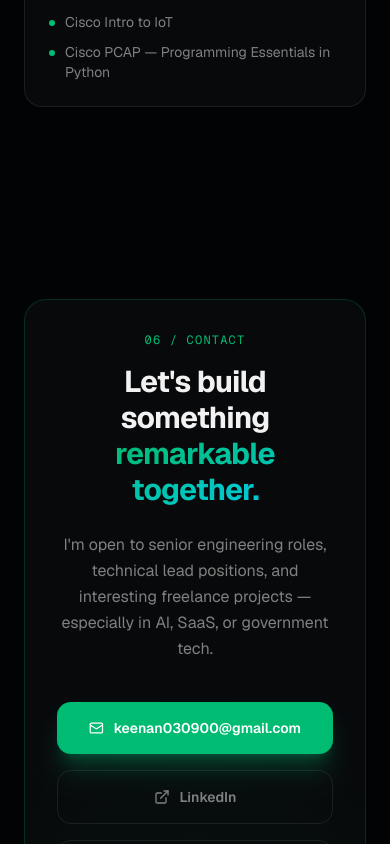
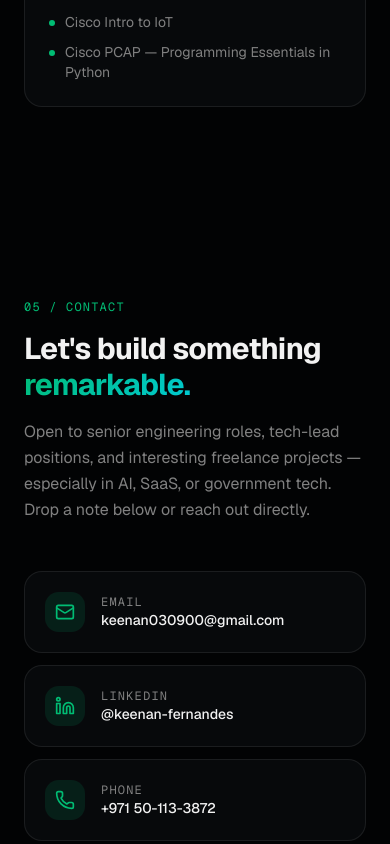
Before and after one commit to KeenanFernandes2000/portfoliowebsite, a Next.js app: page / in a window 390 px wide. Shown: the part 7201-8045 px from the top of the page. Built offline with nearby package versions, Linux system fonts and the light colour scheme.

Commit message:
feat(contact): replace CTA with form + fix section numbering

```diff
--- a/components/sections/contact.tsx
+++ b/components/sections/contact.tsx
@@ -2,7 +2,8 @@
 
 import * as React from "react";
 import { useInView, useReducedMotion } from "framer-motion";
-import { Mail, ExternalLink, Phone } from "lucide-react";
+import { Mail, Send, Linkedin, Phone, Check } from "lucide-react";
+import { cn } from "@/lib/utils";
 
 function FadeInView({
   children,
@@ -36,72 +37,199 @@ function FadeInView({
 }
 
 export function Contact() {
+  const [name, setName] = React.useState("");
+  const [email, setEmail] = React.useState("");
+  const [message, setMessage] = React.useState("");
+  const [sent, setSent] = React.useState(false);
+
+  const valid =
+    name.trim().length > 1 &&
+    /^[^\s@]+@[^\s@]+\.[^\s@]+$/.test(email) &&
+    message.trim().length > 3;
+
+  function handleSubmit(e: React.FormEvent) {
+    e.preventDefault();
+    if (!valid) return;
+    const subject = encodeURIComponent(`Portfolio inquiry from ${name}`);
+    const body = encodeURIComponent(`${message}\n\n— ${name}\n${email}`);
+    window.location.href = `mailto:keenan030900@gmail.com?subject=${subject}&body=${body}`;
+    setSent(true);
+  }
+
   return (
     <section
       id="contact"
       className="py-24 md:py-32 section-padding max-w-7xl mx-auto"
       aria-labelledby="contact-heading"
     >
-      {/* Big CTA block */}
       <FadeInView>
-        <div className="relative rounded-3xl border border-em/20 bg-card overflow-hidden p-8 md:p-16 text-center">
-          {/* Background decoration */}
-          <div
-            className="absolute inset-0 -z-0 opacity-30"
-            aria-hidden="true"
-            style={{
-              background:
-                "radial-gradient(ellipse 80% 60% at 50% 120%, oklch(0.69 0.18 160 / 20%), transparent)",
-            }}
-          />
-
-          <div className="relative z-10">
         <span className="text-xs font-mono text-em tracking-widest uppercase mb-4 block">
-              06 / Contact
+          05 / Contact
         </span>
         <h2
           id="contact-heading"
-              className="text-3xl sm:text-4xl md:text-5xl lg:text-6xl font-bold tracking-tight mb-6"
+          className="text-3xl sm:text-4xl md:text-5xl font-bold tracking-tight mb-4"
         >
-              Let&apos;s build something
-              <br />
-              <span className="gradient-text">remarkable together.</span>
+          Let&apos;s build something{" "}
+          <span className="gradient-text">remarkable.</span>
         </h2>
-            <p className="text-muted-foreground text-base sm:text-lg max-w-lg mx-auto mb-10 leading-relaxed">
-              I&apos;m open to senior engineering roles, technical lead
-              positions, and interesting freelance projects — especially in AI,
-              SaaS, or government tech.
+        <p className="text-muted-foreground text-base sm:text-lg max-w-2xl mb-12 leading-relaxed">
+          Open to senior engineering roles, tech-lead positions, and interesting
+          freelance projects — especially in AI, SaaS, or government tech. Drop
+          a note below or reach out directly.
         </p>
+      </FadeInView>
 
-            {/* Contact buttons */}
-            <div className="flex flex-col sm:flex-row items-center justify-center gap-4">
+      <div className="grid lg:grid-cols-[1fr_1.2fr] gap-10 lg:gap-16 items-start">
+        {/* Left: direct contact channels */}
+        <FadeInView delay={0.05}>
+          <div className="space-y-3">
             <a
               href="mailto:keenan030900@gmail.com"
-                className="inline-flex items-center gap-2.5 bg-em text-white font-semibold text-sm px-8 py-4 rounded-xl hover:opacity-90 transition-opacity focus-ring shadow-xl shadow-em/25 w-full sm:w-auto justify-center"
+              className="group flex items-center gap-4 p-5 rounded-2xl border border-border bg-card hover:border-em/50 hover:bg-em-muted/30 transition-all duration-200 focus-ring"
             >
-                <Mail className="w-4 h-4" aria-hidden="true" />
+              <span className="w-10 h-10 rounded-xl bg-em-muted flex items-center justify-center text-em shrink-0">
+                <Mail className="w-5 h-5" aria-hidden="true" />
+              </span>
+              <span className="min-w-0">
+                <span className="block text-xs font-mono uppercase tracking-widest text-muted-foreground">
+                  Email
+                </span>
+                <span className="block text-sm font-medium text-foreground truncate group-hover:text-em transition-colors">
                   keenan030900@gmail.com
+                </span>
+              </span>
             </a>
+
             <a
               href="https://www.linkedin.com/in/keenan-fernandes-9906b4171/"
               target="_blank"
               rel="noopener noreferrer"
-                className="inline-flex items-center gap-2.5 border border-border hover:border-em hover:text-em text-muted-foreground font-semibold text-sm px-8 py-4 rounded-xl transition-colors duration-200 focus-ring w-full sm:w-auto justify-center"
+              className="group flex items-center gap-4 p-5 rounded-2xl border border-border bg-card hover:border-em/50 hover:bg-em-muted/30 transition-all duration-200 focus-ring"
             >
-                <ExternalLink className="w-4 h-4" aria-hidden="true" />
+              <span className="w-10 h-10 rounded-xl bg-em-muted flex items-center justify-center text-em shrink-0">
+                <Linkedin className="w-5 h-5" aria-hidden="true" />
+              </span>
+              <span className="min-w-0">
+                <span className="block text-xs font-mono uppercase tracking-widest text-muted-foreground">
                   LinkedIn
+                </span>
+                <span className="block text-sm font-medium text-foreground group-hover:text-em transition-colors">
+                  @keenan-fernandes
+                </span>
+              </span>
             </a>
+
             <a
               href="tel:+971501133872"
-                className="inline-flex items-center gap-2.5 border border-border hover:border-em hover:text-em text-muted-foreground font-semibold text-sm px-8 py-4 rounded-xl transition-colors duration-200 focus-ring w-full sm:w-auto justify-center"
+              className="group flex items-center gap-4 p-5 rounded-2xl border border-border bg-card hover:border-em/50 hover:bg-em-muted/30 transition-all duration-200 focus-ring"
             >
-                <Phone className="w-4 h-4" aria-hidden="true" />
+              <span className="w-10 h-10 rounded-xl bg-em-muted flex items-center justify-center text-em shrink-0">
+                <Phone className="w-5 h-5" aria-hidden="true" />
+              </span>
+              <span className="min-w-0">
+                <span className="block text-xs font-mono uppercase tracking-widest text-muted-foreground">
+                  Phone
+                </span>
+                <span className="block text-sm font-medium text-foreground group-hover:text-em transition-colors">
                   +971 50-113-3872
+                </span>
+              </span>
             </a>
           </div>
+        </FadeInView>
+
+        {/* Right: form */}
+        <FadeInView delay={0.1}>
+          <form
+            onSubmit={handleSubmit}
+            className="rounded-2xl border border-border bg-card p-6 sm:p-8 space-y-5"
+            noValidate
+          >
+            <div className="grid sm:grid-cols-2 gap-5">
+              <div>
+                <label
+                  htmlFor="name"
+                  className="block text-xs font-mono uppercase tracking-widest text-muted-foreground mb-2"
+                >
+                  Name
+                </label>
+                <input
+                  id="name"
+                  type="text"
+                  value={name}
+                  onChange={(e) => setName(e.target.value)}
+                  placeholder="Jane Doe"
+                  className="w-full px-4 py-3 rounded-xl border border-border bg-background text-foreground placeholder:text-muted-foreground/60 focus:border-em focus:outline-none focus:ring-2 focus:ring-em/30 transition-colors"
+                  required
+                />
+              </div>
+              <div>
+                <label
+                  htmlFor="email"
+                  className="block text-xs font-mono uppercase tracking-widest text-muted-foreground mb-2"
+                >
+                  Email
+                </label>
+                <input
+                  id="email"
+                  type="email"
+                  value={email}
+                  onChange={(e) => setEmail(e.target.value)}
+                  placeholder="you@company.com"
+                  className="w-full px-4 py-3 rounded-xl border border-border bg-background text-foreground placeholder:text-muted-foreground/60 focus:border-em focus:outline-none focus:ring-2 focus:ring-em/30 transition-colors"
+                  required
+                />
               </div>
             </div>
+
+            <div>
+              <label
+                htmlFor="message"
+                className="block text-xs font-mono uppercase tracking-widest text-muted-foreground mb-2"
+              >
+                Message
+              </label>
+              <textarea
+                id="message"
+                value={message}
+                onChange={(e) => setMessage(e.target.value)}
+                placeholder="Tell me a bit about the role, project, or idea…"
+                rows={6}
+                className="w-full px-4 py-3 rounded-xl border border-border bg-background text-foreground placeholder:text-muted-foreground/60 focus:border-em focus:outline-none focus:ring-2 focus:ring-em/30 transition-colors resize-y min-h-[140px]"
+                required
+              />
+            </div>
+
+            <button
+              type="submit"
+              disabled={!valid}
+              className={cn(
+                "w-full sm:w-auto inline-flex items-center justify-center gap-2.5 font-semibold text-sm px-7 py-3.5 rounded-xl focus-ring transition-all duration-200",
+                valid
+                  ? "bg-em text-white hover:opacity-90 shadow-lg shadow-em/20"
+                  : "bg-muted text-muted-foreground cursor-not-allowed"
+              )}
+            >
+              {sent ? (
+                <>
+                  <Check className="w-4 h-4" aria-hidden="true" />
+                  Opening your mail client…
+                </>
+              ) : (
+                <>
+                  <Send className="w-4 h-4" aria-hidden="true" />
+                  Send message
+                </>
+              )}
+            </button>
+            <p className="text-xs text-muted-foreground/70 leading-relaxed">
+              Submitting opens your email client with the message pre-filled —
+              no data is stored.
+            </p>
+          </form>
         </FadeInView>
+      </div>
     </section>
   );
 }
--- a/components/sections/education.tsx
+++ b/components/sections/education.tsx
@@ -56,7 +56,7 @@ export function Education() {
     >
       <FadeInView>
         <span className="text-xs font-mono text-em tracking-widest uppercase mb-4 block">
-          05 / Education & Certifications
+          04 / Education & Certifications
         </span>
         <h2
           id="education-heading"
```
Lines whose indentation alone changed are shown as unchanged.
